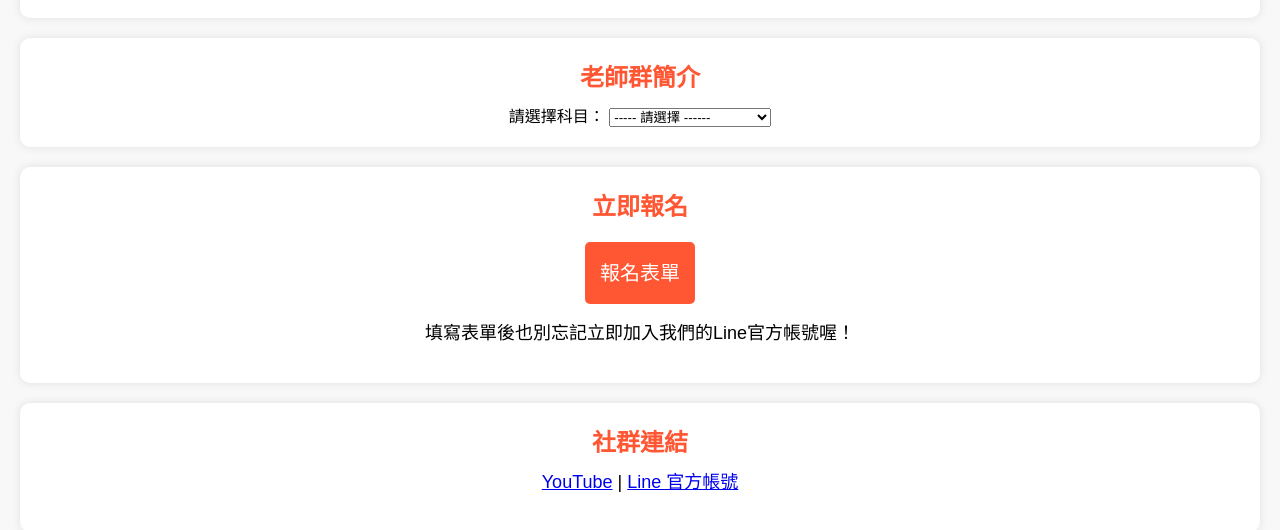
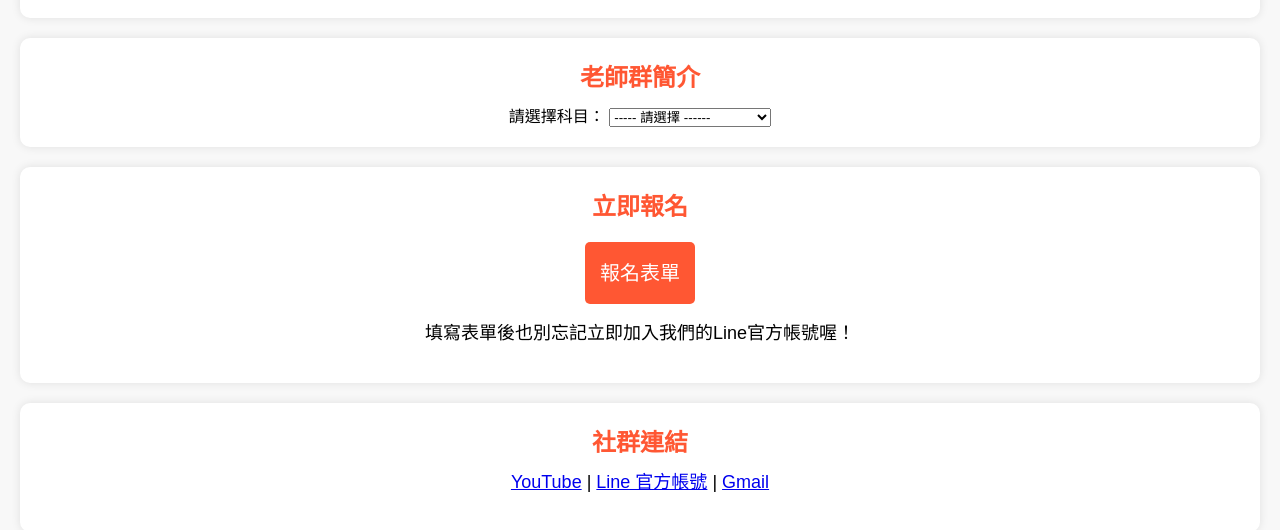
Before and after one commit to yhlo/OTTO-Academy, a plain HTML site: page index.html in a window 1280 px wide. Shown: the part 915-1445 px from the top of the page. Drawn offline with Linux system fonts and the light colour scheme.

Commit message:
Update HTML structure for improved accessibility and organization

```diff
--- a/index.html
+++ b/index.html
@@ -89,7 +89,7 @@
 
 <section>
     <h2>社群連結</h2>
-    <p><a href="https://www.youtube.com/@OTTOAcademy">YouTube</a> | <a href="https://lin.ee/pSkiQnX">Line 官方帳號</a> </p>
+    <p><a href="https://www.youtube.com/@OTTOAcademy">YouTube</a> | <a href="https://lin.ee/pSkiQnX">Line 官方帳號</a> | <a href="mailto:learnwithotto@gmail.com">Gmail</a></p>
 </section>
 
 <footer>
```
